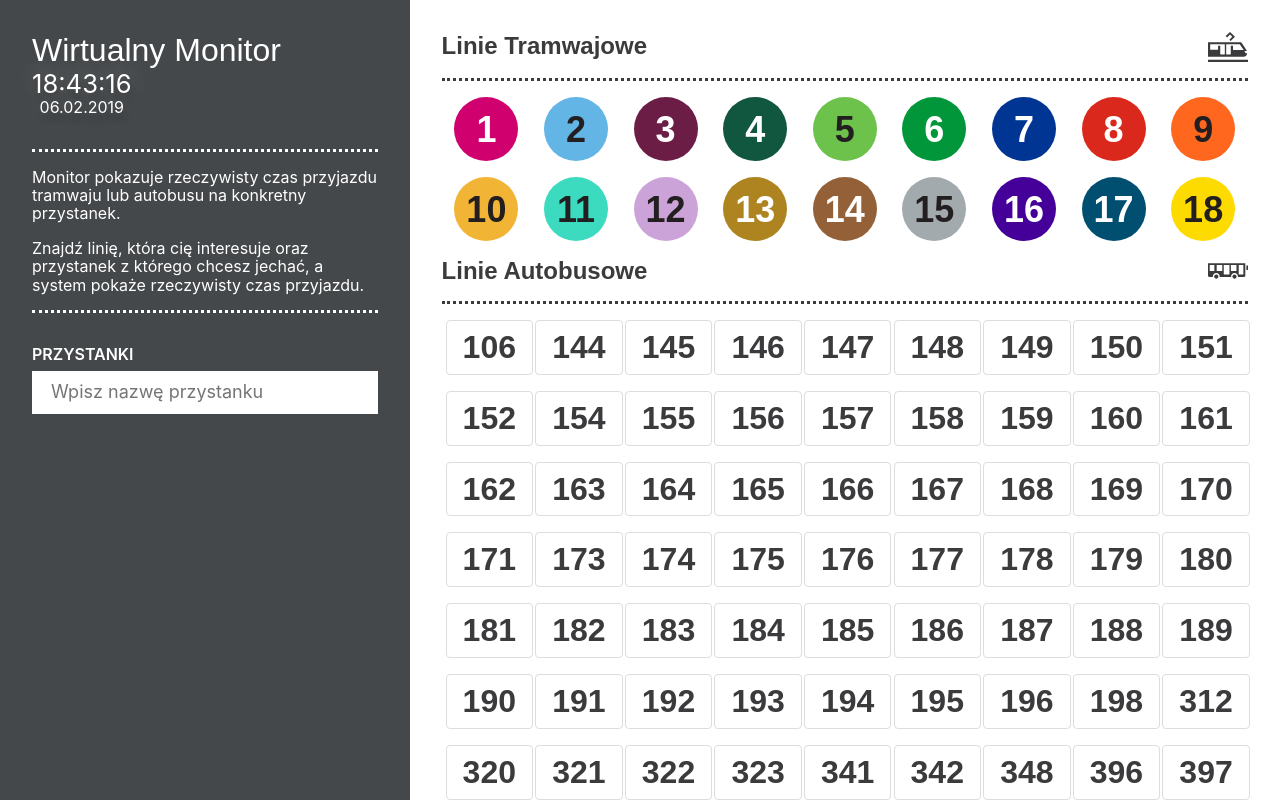
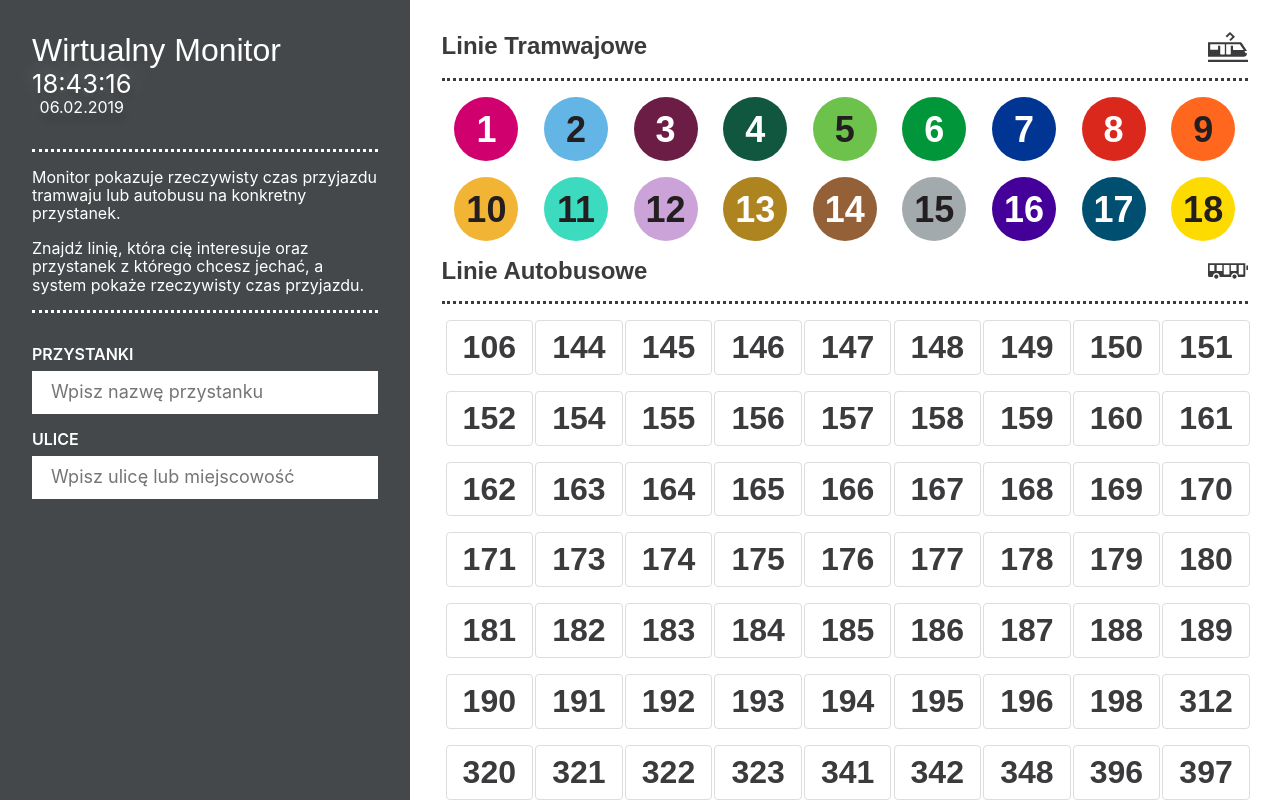
Before and after one commit to skotniczny/peka, a React (Create React App) app in the folder app/: page / in a window 1280 px wide. Shown: the top 802 px of the page. Built offline with nearby package versions, Linux system fonts and the light colour scheme.

Commit message:
Add search for a street

```diff
--- a/app/src/App.css
+++ b/app/src/App.css
@@ -86,6 +86,10 @@
   .clock,
   .header-description {
     display: block;
+  }
+
+  .search-component {
+    margin-bottom: 1rem;
   }
 }
 
--- a/app/src/App.js
+++ b/app/src/App.js
@@ -8,7 +8,7 @@ import AppHeader from './components/AppHeader';
 import Lines from './components/Lines';
 import Line from './components/Line';
 import StopPoint from './components/StopPoints';
-import BollardsByStopPoint from './components/BollardsByStopPoint';
+import BollardsBy from './components/BollardsBy';
 
 class App extends Component {
   render() {
@@ -21,7 +21,8 @@ class App extends Component {
               <Route exact path="/" component={Lines} />
               <Route path={`/linia/:number`} render={({match}) =>  (<Line number={match.params.number} />)} />
               <Route path={`/przystanek/:tag`} render={({match}) => (<StopPoint tag={match.params.tag} />)} />
-              <Route path={`/przystanki/:name`} render={({match}) => (<BollardsByStopPoint name={match.params.name} key={match.params.name} />)} />
+              <Route path={`/przystanki/:name`} render={({match}) => (<BollardsBy method="bollardsByStopPoint" name={match.params.name} key={`przystanki-${match.params.name}`} />)} />
+              <Route path={`/ulica/:name`} render={({match}) => (<BollardsBy method="bollardsByStreet" name={match.params.name} key={`ulice-${match.params.name}`} />)} />
             </div>
           </main>
         </div>
--- a/app/src/components/AppHeader.js
+++ b/app/src/components/AppHeader.js
@@ -1,7 +1,7 @@
 import React from 'react';
 import { Link } from 'react-router-dom';
-import SearchStopPoint from './SearchStopPoint';
 import Clock from './Clock';
+import Search from './Search';
 
 const AppHeader = () => (
   <header className="app-header">
@@ -13,7 +13,8 @@ const AppHeader = () => (
     <p>Monitor pokazuje rzeczywisty czas przyjazdu tramwaju lub autobusu na konkretny przystanek.</p>
     <p>Znajdź linię, która cię interesuje oraz przystanek z którego chcesz jechać, a system pokaże rzeczywisty czas przyjazdu.</p>
   </div>
-  <SearchStopPoint />
+  <Search config={{method: 'stopPoints', label: 'przystanki', path: 'przystanki', placeholder: 'Wpisz nazwę przystanku'}} />
+  <Search config={{method: 'streets', label: 'ulice', path: 'ulica', placeholder: 'Wpisz ulicę lub miejscowość'}} />
 </header>
 )
 
--- a/app/src/components/BollardsByStopPoint.js
+++ b/app/src/components/BollardsBy.js
@@ -5,9 +5,9 @@ import BollardRow from './BollardRow.js';
 import Directions from './Directions.js';
 import Spinner from './Spinner.js';
 
-import { API_URL } from '../common/data.js'
+import { API_URL } from '../common/data'
 
-export default class BollardByStopPoint extends Component {
+export default class BollardsBy extends Component {
 
   constructor(props) {
     super(props);
@@ -19,7 +19,7 @@ export default class BollardByStopPoint extends Component {
   }
 
   componentDidMount() {
-    const url = API_URL + '/bollardsByStopPoint/' + this.props.name;
+    const url = API_URL + "/" + this.props.method + "/" + this.props.name;
     fetch(url)
       .then(res => res.json())
       .then(
--- a/app/src/components/SearchStopPoint.js
+++ b/app/src/components/Search.js
@@ -3,14 +3,14 @@ import SearchResults from './SearchResults.js';
 
 import { API_URL } from '../common/data.js';
 
-export default class SearchStopPoint extends Component {
+export default class Search extends Component {
   constructor(props) {
     super(props);
     this.state = {
       query: '',
       error: null,
       isLoaded: false,
-      stopPoints: []
+      results: []
     };
 
     this.handleInput = this.handleInput.bind(this);
@@ -20,19 +20,18 @@ export default class SearchStopPoint extends Component {
   handleInput(event) {
     const value = event.target.value;
     this.setState({query: value});
-    if (value === '') this.setState({stopPoints: []});
+    if (value === '') this.setState({results: []});
   }
 
   handleSubmit(event) {
-    const url = API_URL + '/stopPoints/' + this.state.query;
+    const url = API_URL + '/' + this.props.config.method + '/' + this.state.query;
     fetch(url)
     .then(res => res.json())
     .then(
       (result) => {
         this.setState({
           isLoaded: true,
-          times: result.times,
-          stopPoints: result
+          results: result
         });
       },
       (error) => {
@@ -46,16 +45,17 @@ export default class SearchStopPoint extends Component {
   }
 
   render() {
+    const {path, label, placeholder} = this.props.config;
     return (
       <div className="search-component">
         <form onSubmit={this.handleSubmit}>
           <div className="search-bar">
-            <label className="form-label">Przystanki</label>
-            <input className="search-form" type="text" value={this.state.query} onChange={this.handleInput} placeholder="Wpisz nazwę przystanku" />
+            <label className="form-label">{label}</label>
+            <input className="search-form" type="text" value={this.state.query} onChange={this.handleInput} placeholder={placeholder} />
           </div>
         </form>
         <div className="results-container">
-          <SearchResults result={this.state.stopPoints} isEmpty={this.state.query.length === 0} />
+          <SearchResults key={label} path={path} result={this.state.results} isEmpty={this.state.query.length === 0} />
         </div>
       </div>
     );
--- a/app/src/components/SearchResults.js
+++ b/app/src/components/SearchResults.js
@@ -5,10 +5,10 @@ const SearchResults = props => {
   if (props.result.length && !props.isEmpty) {
     return (
       <div className="results-list">
-        {props.result.map(item => (
-          <div className="search-row" key={item.symbol}>
-            <Link to={`/przystanki/${encodeURIComponent(item.name)}`} className="search-row-link">
-              {item.name} <span className="tag">{item.symbol}</span>
+        {props.result.map((item, index) => (
+          <div className="search-row" key={`${props.path}-${index}`}>
+            <Link to={`/${props.path}/${encodeURIComponent(item.name)}`} className="search-row-link">
+              {item.name} {(item.symbol ? <span className="tag">{item.symbol}</span> : "")}
             </Link>
           </div>
         ))}
```
